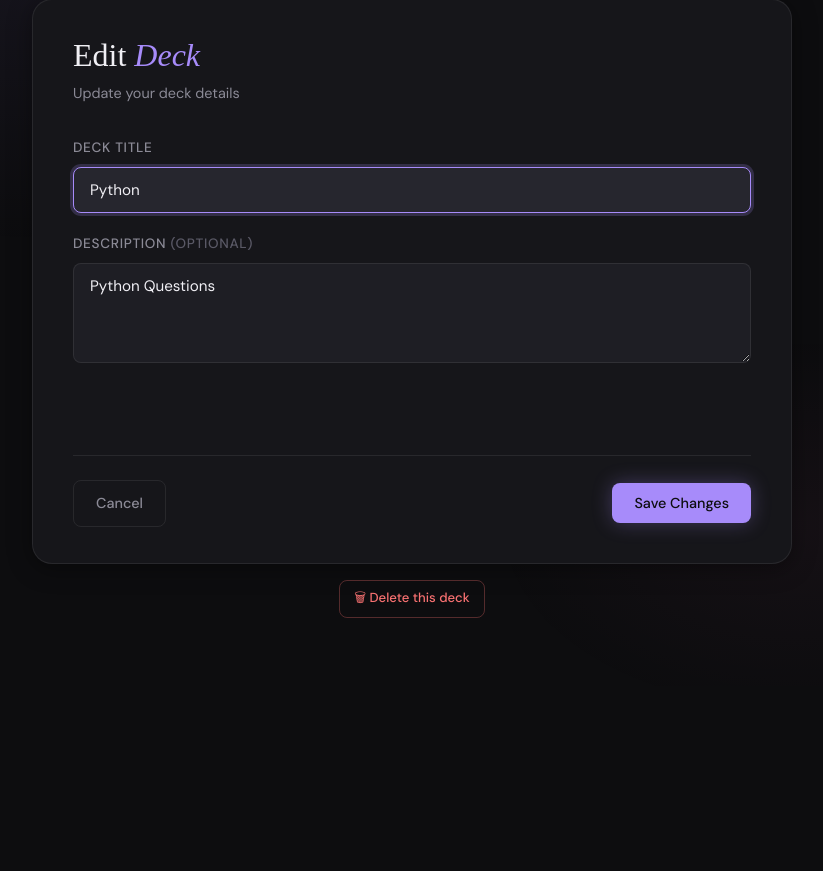
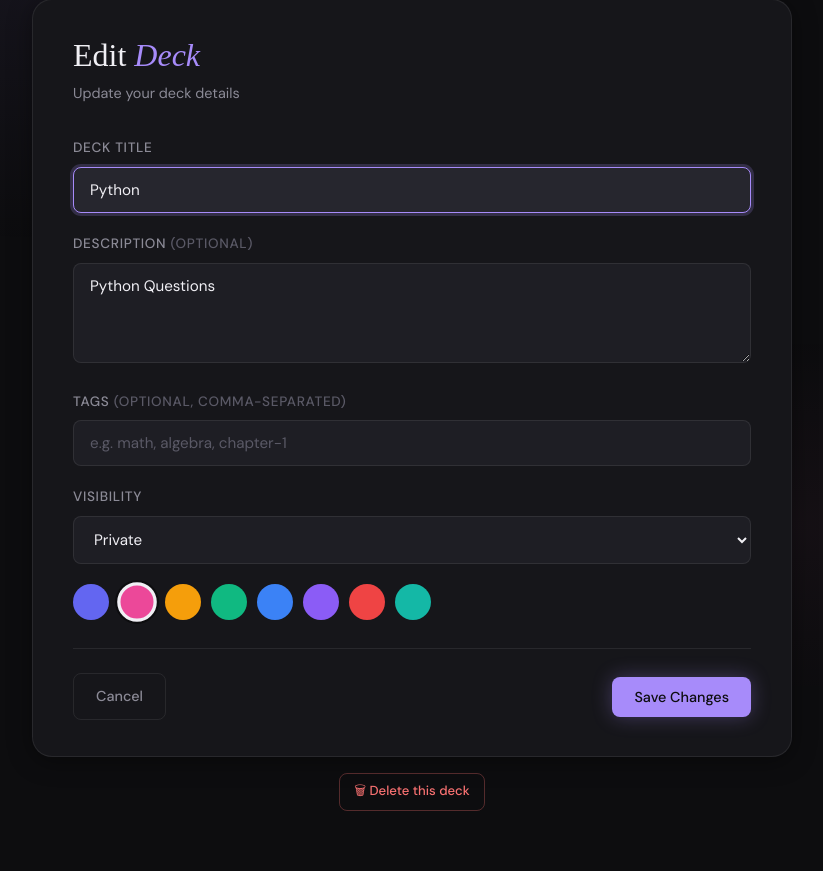
Before and after one commit to anaylo5450/625_GROUP_PROJECT, a Flask app: page /deck/1/edit in a window 1280 px wide. Shown: the part 114-985 px from the top of the page, without its empty margins (228-1051 px from the left). Before the commit the page ends 732 px from the top, so only its background shows below. Run offline with Flask 3, Linux system fonts and the light colour scheme; the visitor is signed in with stand-in values (Sample User, id 1); data comes from the database, SQL or seed files in the repository; some web fonts are replaced.

Commit message:
Fix Sprint 1 bugs and complete missing stories
- Fix registration: read firstname/lastname from form, insert into DB
- Fix password hashing: replace unsalted SHA256 with werkzeug pbkdf2 (US-1.2)
- Fix color picker: restore DECK_COLORS to a list (was a string, broke template)
- Add tags and visibility fields to decks: DB schema, model, controller, form (US-3.3, US-3.4)
- Fix card flip preview: explicitly toggle visibility in JS so backface-visibility failures don't bleed through
- Add stub templates for stats routes to prevent 500 errors

Co-Authored-By: Claude Sonnet 4.6 <noreply@anthropic.com>

```diff
--- a/src/625_GROUP_PROJECT/app.py
+++ b/src/625_GROUP_PROJECT/app.py
@@ -1,5 +1,5 @@
 from flask import Flask
-from models.database import init_db, migrate_stats
+from models.database import init_db, migrate_decks, migrate_stats
 from controllers.auth_controller import auth_bp
 from controllers.deck_controller import deck_bp
 from controllers.flashcard_controller import flashcard_bp
@@ -15,6 +15,7 @@ app.register_blueprint(stats_bp)
 
 # Always initialize DB on startup
 init_db()
+migrate_decks()
 migrate_stats()
 
 if __name__ == '__main__':
--- a/src/625_GROUP_PROJECT/controllers/auth_controller.py
+++ b/src/625_GROUP_PROJECT/controllers/auth_controller.py
@@ -23,18 +23,20 @@ def register():
     if 'user_id' in session:
         return redirect(url_for('deck.dashboard'))
     if request.method == 'POST':
+        firstname = request.form.get('firstname', '').strip()
+        lastname = request.form.get('lastname', '').strip()
         username = request.form.get('username', '').strip()
         email = request.form.get('email', '').strip()
         password = request.form.get('password', '')
         confirm = request.form.get('confirm_password', '')
-        if not username or not email or not password:
+        if not firstname or not lastname or not username or not email or not password:
             flash('All fields are required.', 'error')
         elif password != confirm:
             flash('Passwords do not match.', 'error')
         elif len(password) < 6:
             flash('Password must be at least 6 characters.', 'error')
         else:
-            success, error = create_user(username, email, password)
+            success, error = create_user(username, email, password, firstname, lastname)
             if success:
                 flash('Account created! Please log in.', 'success')
                 return redirect(url_for('auth.login'))
--- a/src/625_GROUP_PROJECT/controllers/deck_controller.py
+++ b/src/625_GROUP_PROJECT/controllers/deck_controller.py
@@ -5,8 +5,7 @@ from models.flashcard_model import get_cards_by_deck
 
 deck_bp = Blueprint('deck', __name__)
 
-#DECK_COLORS = ['#6366f1','#ec4899','#f59e0b','#10b981','#3b82f6','#8b5cf6','#ef4444','#14b8a6']
-DECK_COLORS = '#3b82f6'
+DECK_COLORS = ['#6366f1','#ec4899','#f59e0b','#10b981','#3b82f6','#8b5cf6','#ef4444','#14b8a6']
 
 @deck_bp.route('/dashboard')
 @login_required
@@ -22,10 +21,12 @@ def create():
         title = request.form.get('title', '').strip()
         description = request.form.get('description', '').strip()
         color = request.form.get('color', '#6366f1')
+        tags = request.form.get('tags', '').strip() or None
+        visibility = request.form.get('visibility', 'private')
         if not title:
             flash('Deck title is required.', 'error')
         else:
-            deck_id = create_deck(session['user_id'], title, description, color)
+            deck_id = create_deck(session['user_id'], title, description, color, tags, visibility)
             flash('Deck created successfully!', 'success')
             return redirect(url_for('deck.view_deck', deck_id=deck_id))
     return render_template('deck_form.html', deck=None, colors=DECK_COLORS, action='Create')
@@ -51,10 +52,12 @@ def edit(deck_id):
         title = request.form.get('title', '').strip()
         description = request.form.get('description', '').strip()
         color = request.form.get('color', deck['color'])
+        tags = request.form.get('tags', '').strip() or None
+        visibility = request.form.get('visibility', 'private')
         if not title:
             flash('Deck title is required.', 'error')
         else:
-            update_deck(deck_id, session['user_id'], title, description, color)
+            update_deck(deck_id, session['user_id'], title, description, color, tags, visibility)
             flash('Deck updated!', 'success')
             return redirect(url_for('deck.view_deck', deck_id=deck_id))
     return render_template('deck_form.html', deck=deck, colors=DECK_COLORS, action='Edit')
--- a/src/625_GROUP_PROJECT/models/database.py
+++ b/src/625_GROUP_PROJECT/models/database.py
@@ -30,6 +30,8 @@ def init_db():
             user_id INTEGER NOT NULL,
             title TEXT NOT NULL,
             description TEXT,
+            tags TEXT,
+            visibility TEXT NOT NULL DEFAULT 'private',
             color TEXT DEFAULT '#6366f1',
             created_at TIMESTAMP DEFAULT CURRENT_TIMESTAMP,
             updated_at TIMESTAMP DEFAULT CURRENT_TIMESTAMP,
@@ -46,6 +48,18 @@ def init_db():
             FOREIGN KEY (deck_id) REFERENCES decks(id) ON DELETE CASCADE
         );
     ''')
+    conn.commit()
+    conn.close()
+
+
+def migrate_decks():
+    """Add tags and visibility columns to decks if they don't exist yet."""
+    conn = get_db()
+    existing = [row[1] for row in conn.execute('PRAGMA table_info(decks)').fetchall()]
+    if 'tags' not in existing:
+        conn.execute('ALTER TABLE decks ADD COLUMN tags TEXT')
+    if 'visibility' not in existing:
+        conn.execute("ALTER TABLE decks ADD COLUMN visibility TEXT NOT NULL DEFAULT 'private'")
     conn.commit()
     conn.close()
 
--- a/src/625_GROUP_PROJECT/models/deck_model.py
+++ b/src/625_GROUP_PROJECT/models/deck_model.py
@@ -21,22 +21,22 @@ def get_deck_by_id(deck_id, user_id):
     conn.close()
     return deck
 
-def create_deck(user_id, title, description, color):
+def create_deck(user_id, title, description, color, tags=None, visibility='private'):
     conn = get_db()
     cursor = conn.execute(
-        'INSERT INTO decks (user_id, title, description, color) VALUES (?, ?, ?, ?)',
-        (user_id, title, description, color)
+        'INSERT INTO decks (user_id, title, description, color, tags, visibility) VALUES (?, ?, ?, ?, ?, ?)',
+        (user_id, title, description, color, tags, visibility)
     )
     deck_id = cursor.lastrowid
     conn.commit()
     conn.close()
     return deck_id
 
-def update_deck(deck_id, user_id, title, description, color):
+def update_deck(deck_id, user_id, title, description, color, tags=None, visibility='private'):
     conn = get_db()
     conn.execute(
-        'UPDATE decks SET title=?, description=?, color=?, updated_at=CURRENT_TIMESTAMP WHERE id=? AND user_id=?',
-        (title, description, color, deck_id, user_id)
+        'UPDATE decks SET title=?, description=?, color=?, tags=?, visibility=?, updated_at=CURRENT_TIMESTAMP WHERE id=? AND user_id=?',
+        (title, description, color, tags, visibility, deck_id, user_id)
     )
     conn.commit()
     conn.close()
--- a/src/625_GROUP_PROJECT/views/templates/deck_form.html
+++ b/src/625_GROUP_PROJECT/views/templates/deck_form.html
@@ -19,6 +19,21 @@
       <div class="form-group">
         <label class="form-label">Description <span style="color:var(--text-dim)">(optional)</span></label>
         <textarea class="form-control" name="description" placeholder="What will you be studying?">{{ deck['description'] if deck else '' }}</textarea>
+      </div>
+
+      <div class="form-group">
+        <label class="form-label">Tags <span style="color:var(--text-dim)">(optional, comma-separated)</span></label>
+        <input class="form-control" type="text" name="tags"
+               value="{{ deck['tags'] if deck and deck['tags'] else '' }}"
+               placeholder="e.g. math, algebra, chapter-1">
+      </div>
+
+      <div class="form-group">
+        <label class="form-label">Visibility</label>
+        <select class="form-control" name="visibility">
+          <option value="private" {{ 'selected' if not deck or deck['visibility'] == 'private' }}>Private</option>
+          <option value="public" {{ 'selected' if deck and deck['visibility'] == 'public' }}>Public</option>
+        </select>
       </div>
 
       <div class="form-group">
```
Also changed, not shown: src/625_GROUP_PROJECT/models/user_model.py (+8 -10 lines), src/625_GROUP_PROJECT/views/templates/card_form.html (+12 -1 lines), src/625_GROUP_PROJECT/views/templates/stats_deck.html (added, +9 -0 lines), src/625_GROUP_PROJECT/views/templates/stats_overview.html (added, +9 -0 lines).
